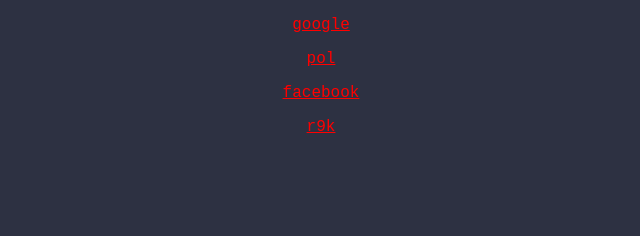
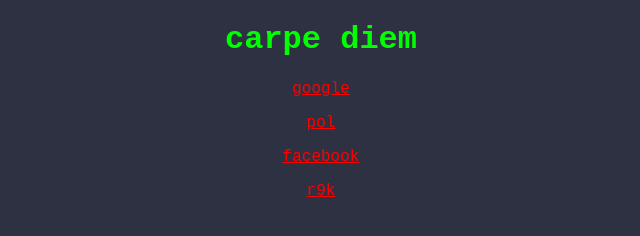
Before and after one commit to LargeLlama/homepage, a plain HTML site: page index.html in a window 1280 px wide. Shown: the whole page, without its empty margins (319-959 px from the left). Drawn offline with Linux system fonts and the light colour scheme.

Commit message:
Update stylesheet and add heading

```diff
--- a/index.html
+++ b/index.html
@@ -5,6 +5,7 @@
     </head>
 
     <body>
+        <h1> carpe diem </h1>
         <p> <a href='https://www.google.com'>google</a> </p>
         <p> <a href='https://boards.4chan.org/pol'>pol</a> </p>
         <p> <a href='https://www.facebook.com'>facebook</a> </p>
--- a/stylesheet.css
+++ b/stylesheet.css
@@ -1,6 +1,13 @@
 body
 {
     background-color: #2D3142
+}
+
+h1
+{
+    font-family: "Courier New", Courier, monospace;
+    text-align: center;
+    color: lime;
 }
 
 p
```
